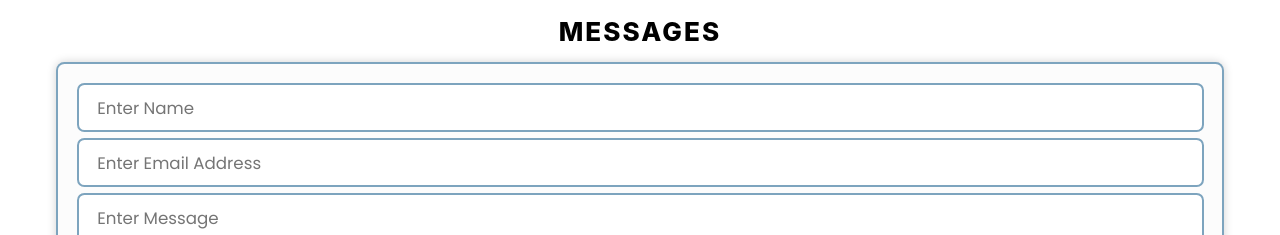
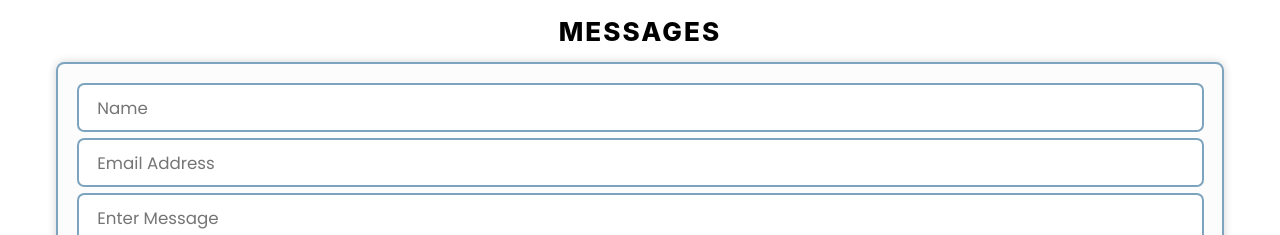
Before and after one commit to Ingthorsson/Message-api-react, a React (Create React App) app: page / in a window 1280 px wide. Shown: the top 235 px of the page. Built offline with nearby package versions, Linux system fonts and the light colour scheme; no server answers.

Commit message:
Add deploy script

```diff
--- a/package.json
+++ b/package.json
@@ -15,7 +15,8 @@
     "start": "react-scripts start",
     "build": "react-scripts build",
     "test": "react-scripts test",
-    "eject": "react-scripts eject"
+    "eject": "react-scripts eject",
+    "deploy": "aws s3 sync build/ s3://messages-api"
   },
   "eslintConfig": {
     "extends": [
--- a/src/components/MessageForm.js
+++ b/src/components/MessageForm.js
@@ -52,7 +52,7 @@ function MessageForm() {
                     type="text"
                     id="name"
                     name="name"
-                    placeholder="Enter Name"
+                    placeholder="Name"
                     onChange={onChangeName}
                     value={name} />
 
@@ -60,7 +60,7 @@ function MessageForm() {
                     type="text"
                     id="email"
                     name="email"
-                    placeholder="Enter Email Address"
+                    placeholder="Email Address"
                     onChange={onChangeEmail}
                     value={email} />
 
```
